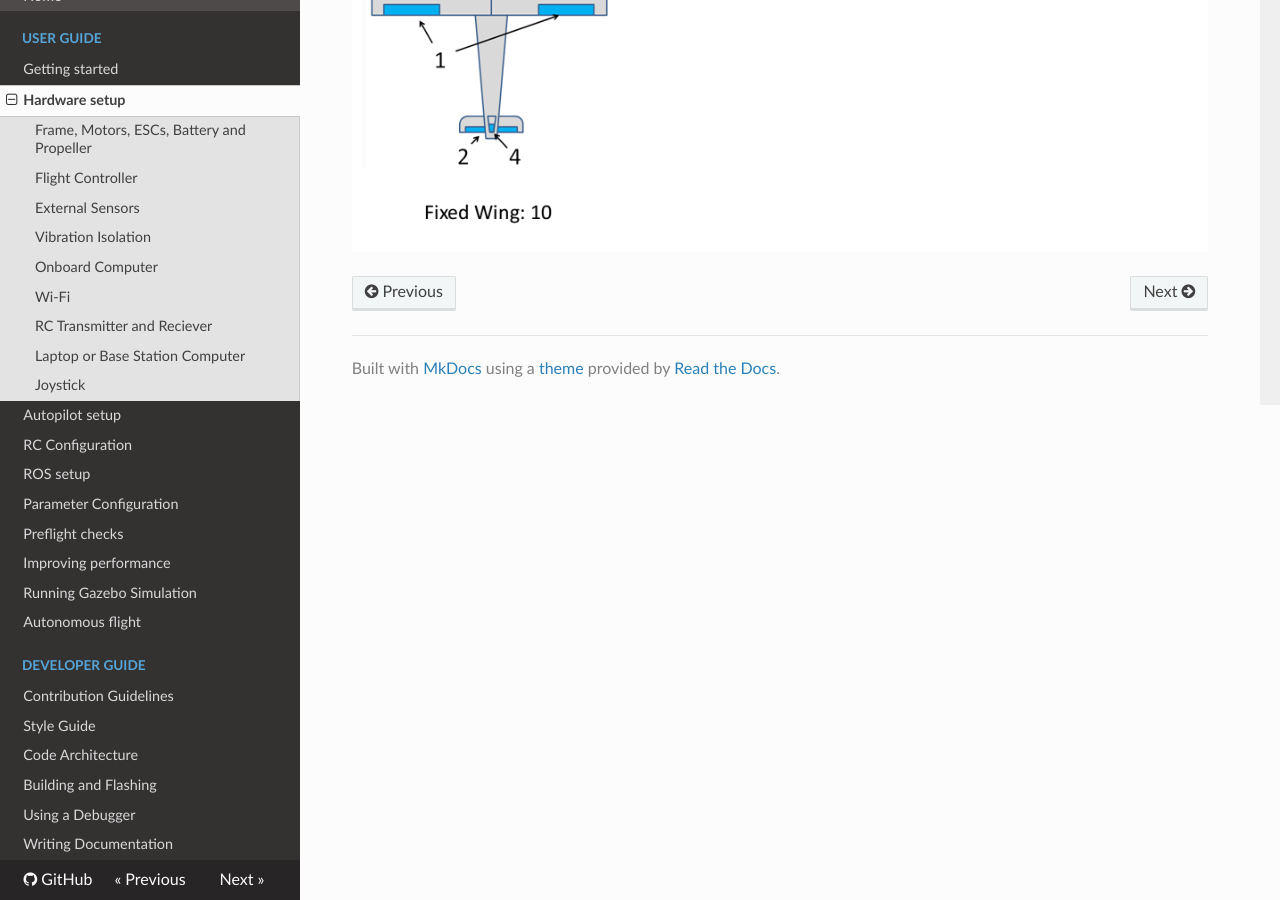
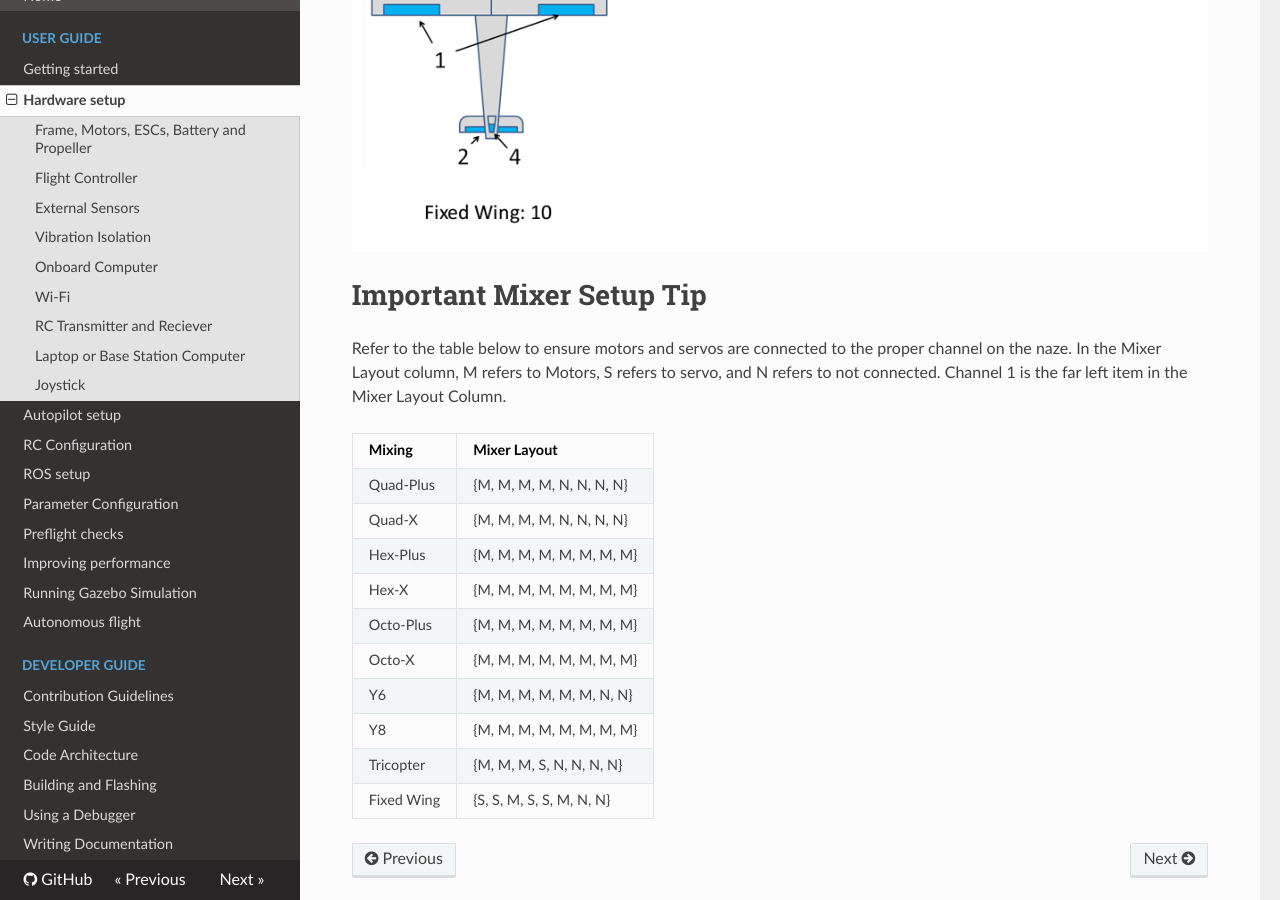
Before and after one commit to rosflight/rosflight_firmware, an MkDocs documentation site: the page built from docs/user-guide/hardware-setup.md, in a window 1280 px wide and 900 px high, scrolled down 5392 px. Built offline with MkDocs 1.6.1, drawn with Linux system fonts in a browser that asks for light colours; nearby versions of some CDN libraries; old or Windows-style settings are respelled for this version of MkDocs.

Commit message:
update hardware-setup doc to clarify channel to servo and motor mappng

```diff
--- a/docs/user-guide/hardware-setup.md
+++ b/docs/user-guide/hardware-setup.md
@@ -114,3 +114,20 @@ The _ESC calibration_ mixer outputs the throttle command equally to each motor,
 ![Mixer_1](images/mixers_1.png)
 
 ![Mixer_2](images/mixers_2.png)
+
+# Important Mixer Setup Tip
+
+Refer to the table below to ensure motors and servos are connected to the proper channel on the naze. In the Mixer Layout column, M refers to Motors, S refers to servo, and N refers to not connected. Channel 1 is the far left item in the Mixer Layout Column.
+
+| Mixing | Mixer Layout |
+|--------|--------------|
+| Quad-Plus | {M, M, M, M, N, N, N, N} |
+| Quad-X | {M, M, M, M, N, N, N, N} |
+| Hex-Plus | {M, M, M, M, M, M, M, M} |
+| Hex-X | {M, M, M, M, M, M, M, M} |
+| Octo-Plus | {M, M, M, M, M, M, M, M} |
+| Octo-X | {M, M, M, M, M, M, M, M} |
+| Y6 | {M, M, M, M, M, M, N, N} |
+| Y8 | {M, M, M, M, M, M, M, M} |
+| Tricopter | {M, M, M, S, N, N, N, N} |
+| Fixed Wing | {S, S, M, S, S, M, N, N} |
```
